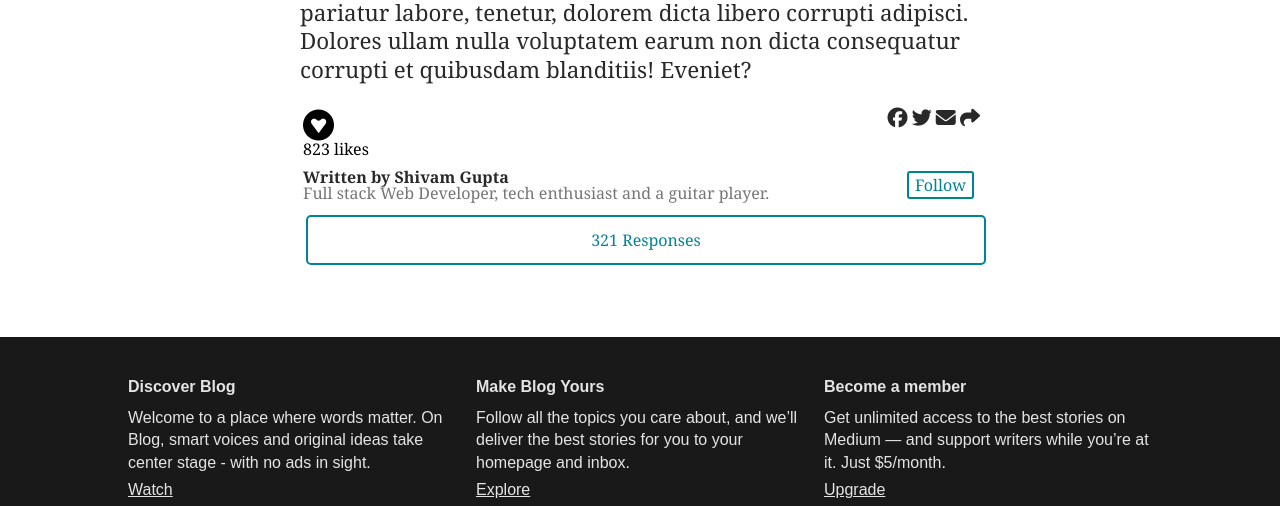
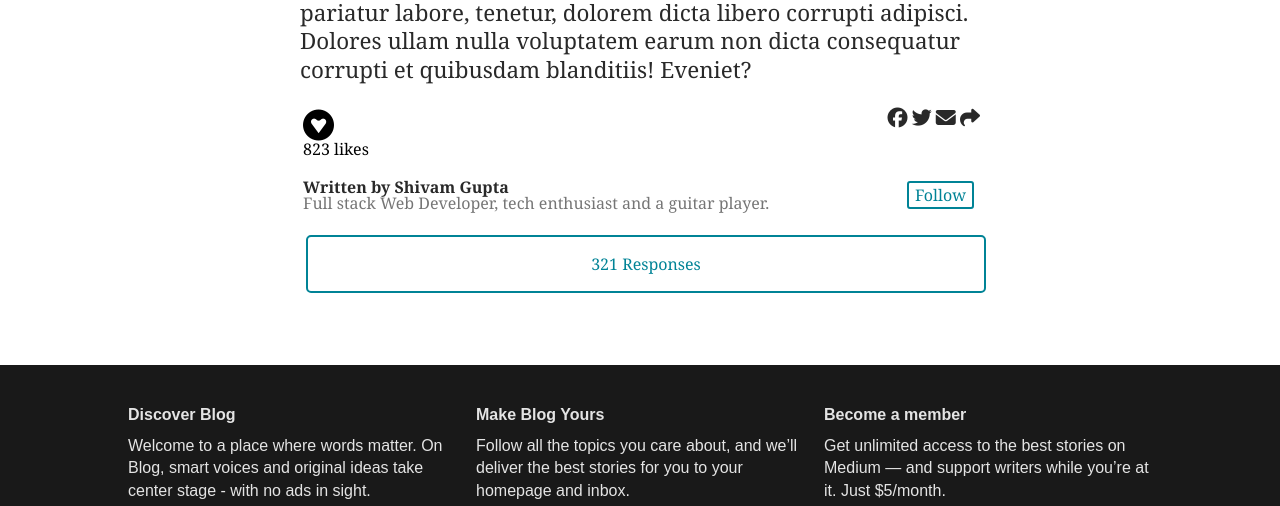
Before and after one commit to shivamsaigupta/article-template, a plain HTML site: page index.html in a window 1280 px wide. Shown: the part 4952-5458 px from the top of the page. Drawn offline with Linux system fonts and the light colour scheme.

Commit message:
Fixed some margins

```diff
--- a/style.css
+++ b/style.css
@@ -150,7 +150,7 @@ i:hover {
   border-radius: 5px;
   margin: 30px 30px;
   width: 100%;
-  padding: 12px 30px 12px 30px;
+  padding: 16px 30px 16px 30px;
   margin: 2px 6px;
   cursor: pointer;
 }
@@ -202,6 +202,7 @@ i:hover {
 .article-bottom-bar {
   display: flex;
   justify-content: space-between;
+  margin-bottom: 10px;
 }
 
 .article-top-bar .bar-left {
@@ -223,6 +224,7 @@ i:hover {
   display: flex;
   justify-content: space-between;
   padding: 12px 0px;
+  margin-bottom: 10px;
 }
 
 .author-info-container .bar-left {
```
